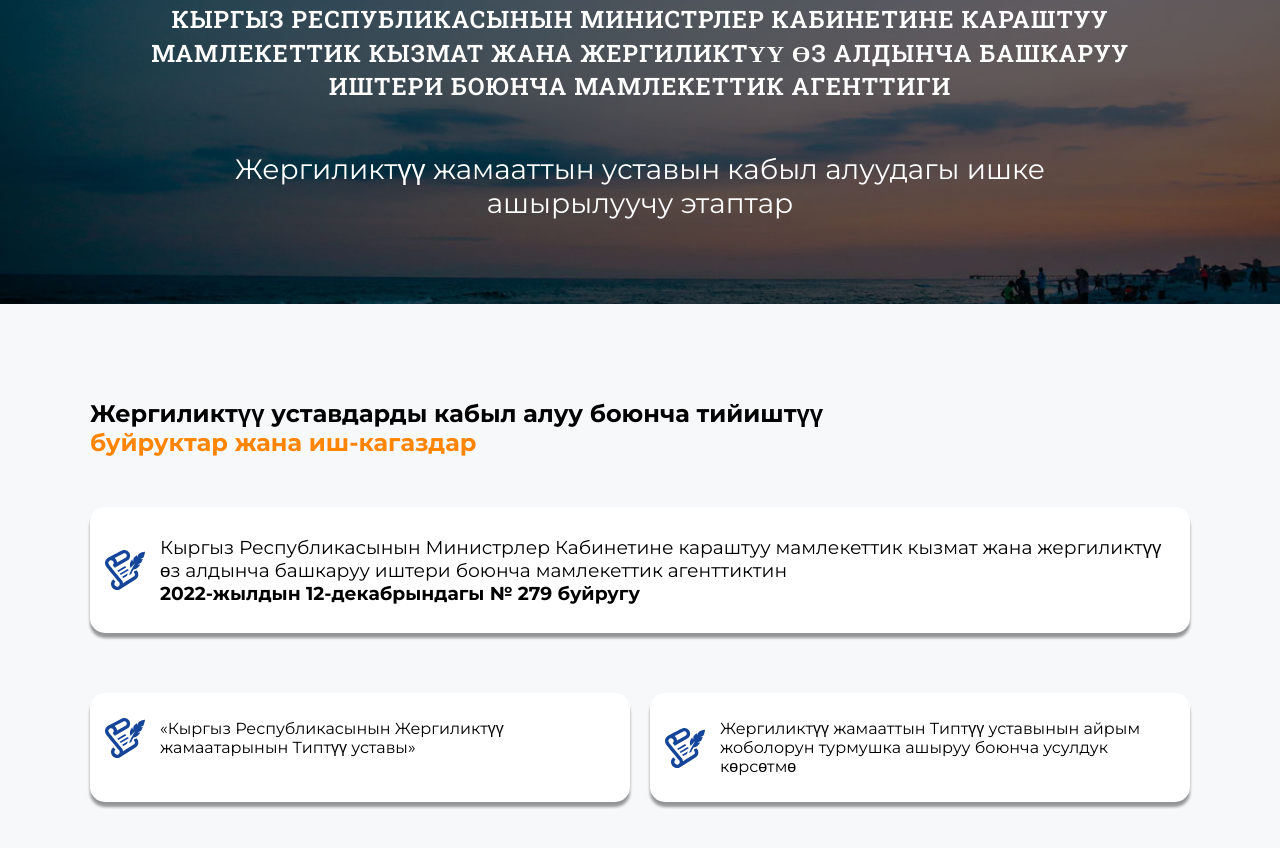
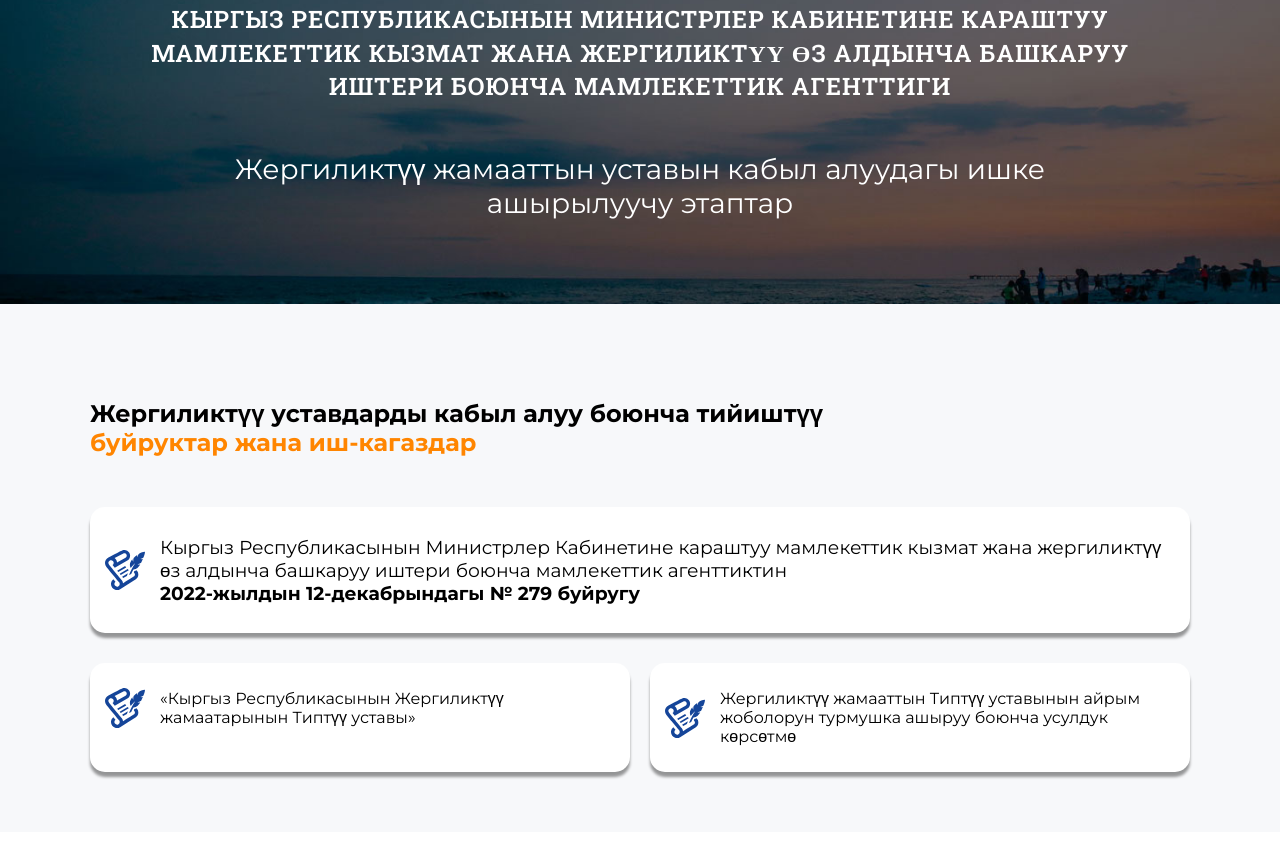
Before and after one commit to zhanybekovich/gagsmu, a Gatsby site: page / in a window 1280 px wide. Shown: the part 296-1144 px from the top of the page. Built offline with nearby package versions, Linux system fonts and the light colour scheme; Gatsby itself is replaced by a stand-in of ours.

Commit message:
Fix row-gap

```diff
--- a/src/components/order/order.scss
+++ b/src/components/order/order.scss
@@ -14,7 +14,7 @@
   &-inner {
     display: grid;
     grid-template-columns: 1fr;
-    grid-row-gap: 60px;
+    grid-row-gap: 30px;
     grid-column-gap: 20px;
 
     @media screen and (min-width: 600px) {
```
